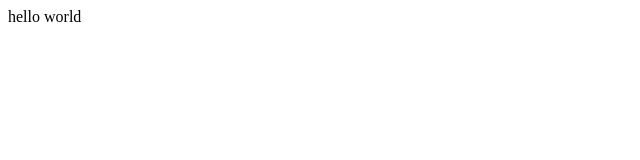
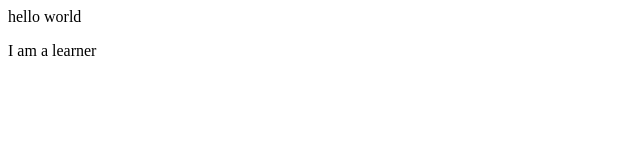
Before and after one commit to caftioo/projects, a plain HTML site: page index.html in a window 1280 px wide. Shown: the full height of the page, 0-640 px from the left. Drawn offline with Linux system fonts and the light colour scheme.

Commit message:
i am adding the para

```diff
--- a/index.html
+++ b/index.html
@@ -1 +1,2 @@
 <p>hello world</p>
+<p>I am a learner<p>
```
